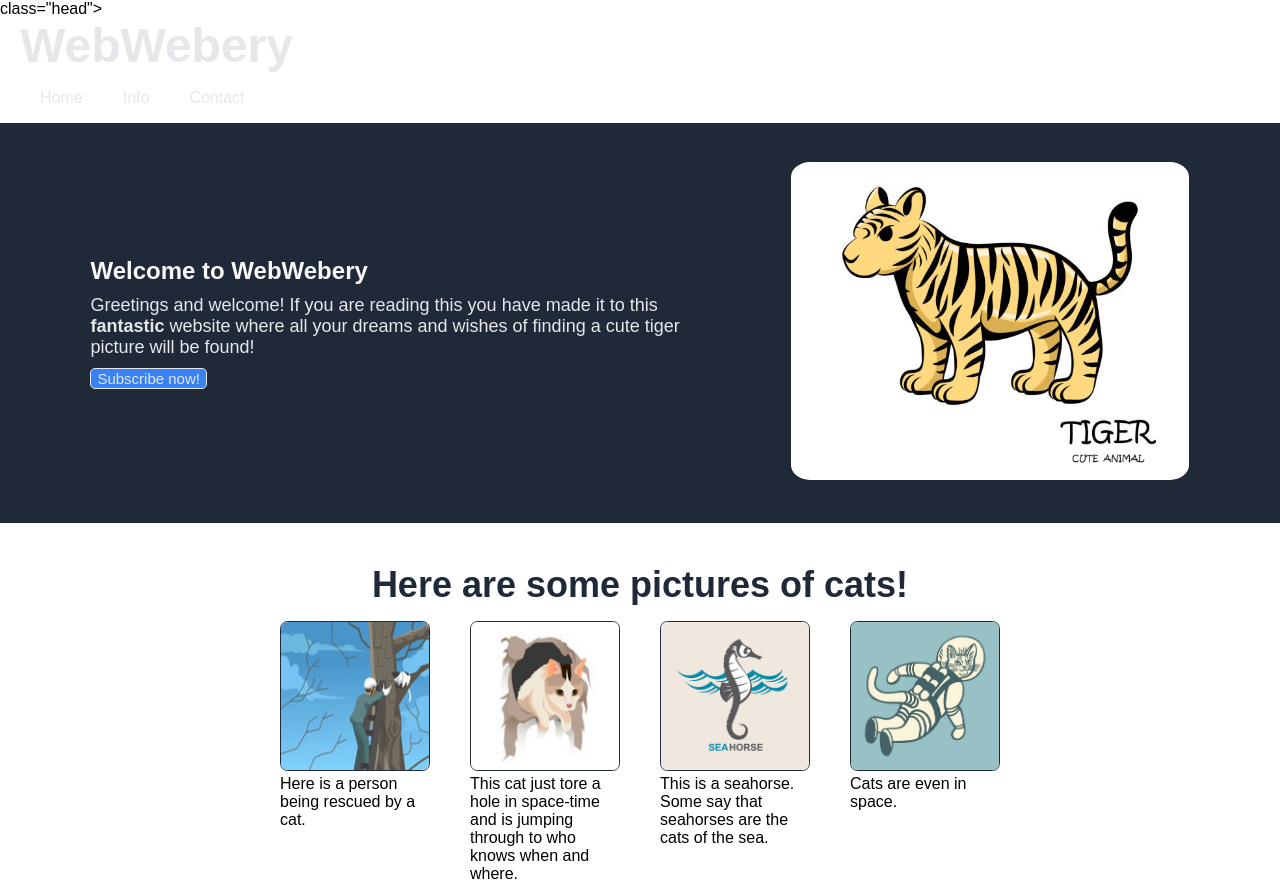
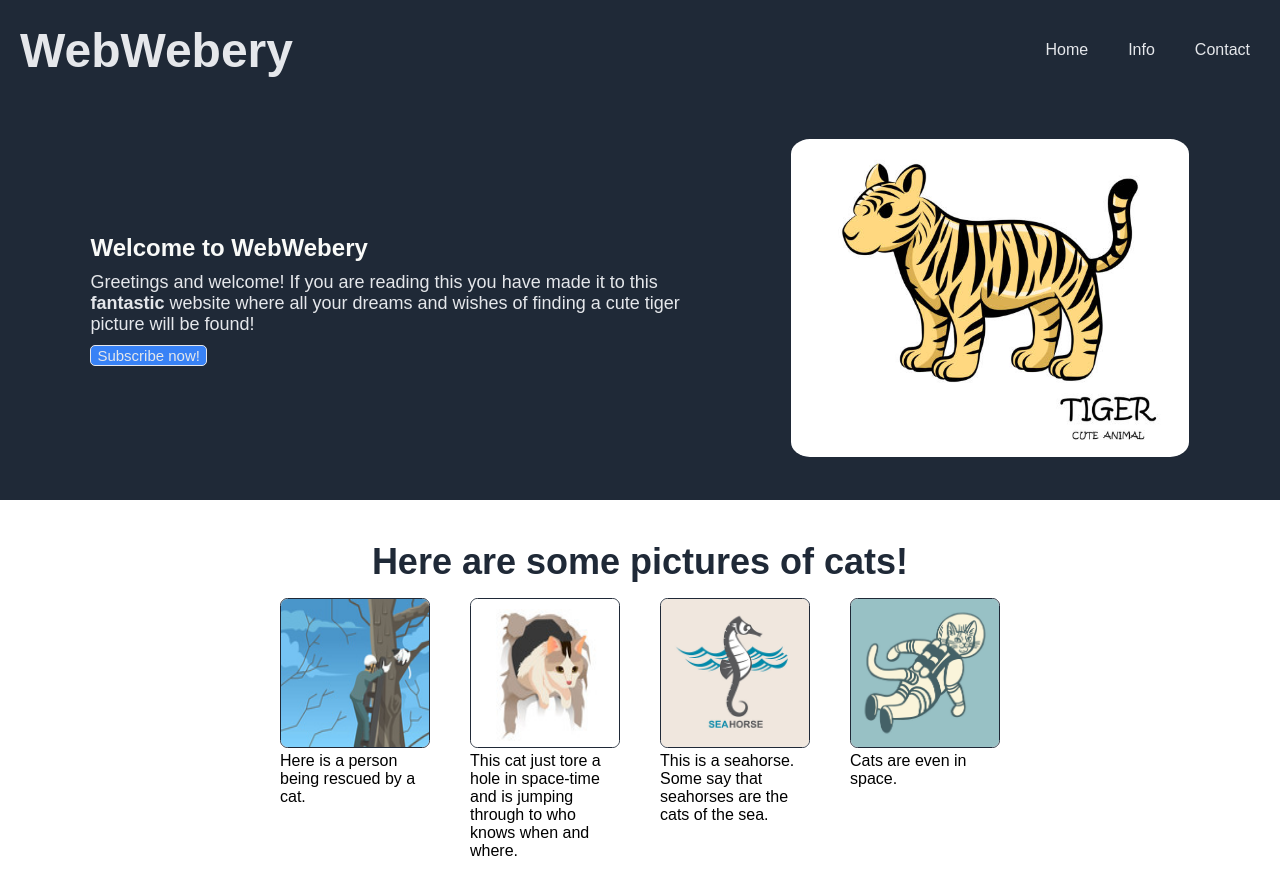
Before and after one commit to DaleBE/odinLandingpage, a plain HTML site: page index.html in a window 1280 px wide. Shown: the top 886 px of the page. Drawn offline with Linux system fonts and the light colour scheme.

Commit message:
minor fix

```diff
--- a/index.html
+++ b/index.html
@@ -8,7 +8,7 @@
     <link rel="stylesheet" href="style.css">
 </head>
 <body>
-    <div> class="head">
+    <div class="head">
         <div class="headLogo">WebWebery</div>
         <div class="headLinks">
             <ul><a class="links" href="">Home</a></ul>
```
